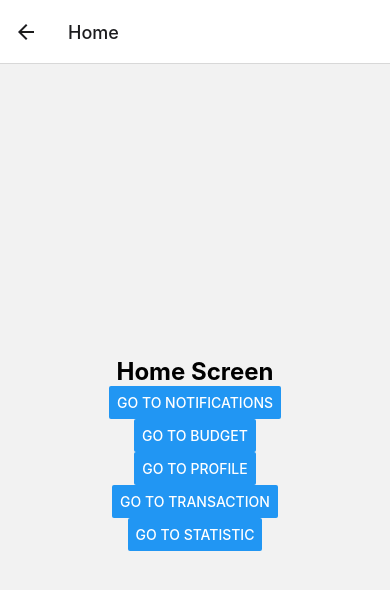
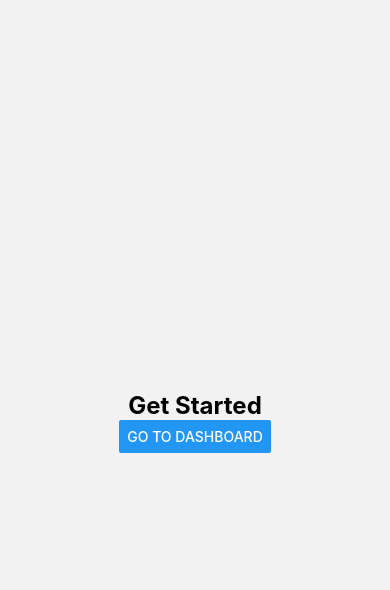
Before and after one commit to FloodedCandle/Personal-App, a React Native app: screen /Home in a window 390 px wide. Shown: the top 590 px of the page. Built offline with nearby package versions, Linux system fonts and the light colour scheme.

Commit message:
changed the navigation buttons into a ham burger menu also added some icons to make it looks nice

```diff
--- a/App.js
+++ b/App.js
@@ -1,30 +1,30 @@
 import React from 'react';
+import { GestureHandlerRootView } from 'react-native-gesture-handler';
 import { NavigationContainer } from '@react-navigation/native';
 import { createStackNavigator } from '@react-navigation/stack';
-import HomeScreen from './src/screens/HomeScreen';
-import NotificationScreen from './src/screens/NotificationsScreen';
 import GetStartedScreen from './src/screens/GetStartedScreen';
-import BudgetScreen from './src/screens/BudgetScreen';
-import ProfileScreen from './src/screens/ProfileScreen';
-import TransactionScreen from './src/screens/TransactionsScreen';
-import StatisticScreen from './src/screens/StatisticsScreen';
+import DrawerNavigator from './src/components/DrawerNavigator';
 
 const Stack = createStackNavigator();
 
 const App = () => {
   return (
-    <NavigationContainer>
-      <Stack.Navigator initialRouteName="Getstarted">
-        <Stack.Screen name="Get" component={GetStartedScreen} />
-        <Stack.Screen name="Home" component={HomeScreen} />
-        <Stack.Screen name="Notification" component={NotificationScreen} />
-        <Stack.Screen name="Budget" component={BudgetScreen} />
-        <Stack.Screen name="Profile" component={ProfileScreen} />
-        <Stack.Screen name="Transaction" component={TransactionScreen} />
-        <Stack.Screen name="Statistic" component={StatisticScreen} />
-
-      </Stack.Navigator>
-    </NavigationContainer>
+    <GestureHandlerRootView style={{ flex: 1 }}>
+      <NavigationContainer>
+        <Stack.Navigator initialRouteName="GetStarted">
+          <Stack.Screen
+            name="GetStarted"
+            component={GetStartedScreen}
+            options={{ headerShown: false }}
+          />
+          <Stack.Screen
+            name="Drawer"
+            component={DrawerNavigator}
+            options={{ headerShown: false }}
+          />
+        </Stack.Navigator>
+      </NavigationContainer>
+    </GestureHandlerRootView>
   );
 };
 
--- a/babel.config.js
+++ b/babel.config.js
@@ -2,5 +2,6 @@ module.exports = function(api) {
   api.cache(true);
   return {
     presets: ['babel-preset-expo'],
+    plugins: ['react-native-reanimated/plugin'],
   };
 };
--- /dev/null
+++ b/src/components/DrawerNavigator.js
@@ -0,0 +1,57 @@
+import React from 'react';
+import { createDrawerNavigator } from '@react-navigation/drawer';
+import HomeScreen from '../screens/HomeScreen';
+import NotificationScreen from '../screens/NotificationsScreen';
+import BudgetScreen from '../screens/BudgetScreen';
+import ProfileScreen from '../screens/ProfileScreen';
+import TransactionScreen from '../screens/TransactionsScreen';
+import StatisticScreen from '../screens/StatisticsScreen';
+import CurrencyScreen from '../screens/CurrncyScreen';
+import { Text } from 'react-native';
+
+const Drawer = createDrawerNavigator();
+
+const DrawerNavigator = () => {
+  return (
+    <Drawer.Navigator initialRouteName="Home">
+        <Drawer.Screen
+        name="Profile"
+        component={ProfileScreen}
+        options={{ drawerIcon: () => <Text style={{ fontSize: 20 }}>👤</Text> }}
+      />
+      <Drawer.Screen
+        name="Home"
+        component={HomeScreen}
+        options={{ drawerIcon: () => <Text style={{ fontSize: 20 }}>🏠</Text> }}
+      />
+      <Drawer.Screen
+        name="Notification"
+        component={NotificationScreen}
+        options={{ drawerIcon: () => <Text style={{ fontSize: 20 }}>🔔</Text> }}
+      />
+      <Drawer.Screen
+        name="Budget"
+        component={BudgetScreen}
+        options={{ drawerIcon: () => <Text style={{ fontSize: 20 }}>💰</Text> }}
+      />
+
+      <Drawer.Screen
+        name="Transaction"
+        component={TransactionScreen}
+        options={{ drawerIcon: () => <Text style={{ fontSize: 20 }}>📈</Text> }}
+      />
+      <Drawer.Screen
+        name="Statistic"
+        component={StatisticScreen}
+        options={{ drawerIcon: () => <Text style={{ fontSize: 20 }}>📊</Text> }}
+      />
+      <Drawer.Screen
+        name="Currency"
+        component={CurrencyScreen}
+        options={{ drawerIcon: () => <Text style={{ fontSize: 20 }}>💱</Text> }}
+      />
+    </Drawer.Navigator>
+  );
+};
+
+export default DrawerNavigator;
--- a/src/screens/GetStartedScreen.js
+++ b/src/screens/GetStartedScreen.js
@@ -7,7 +7,7 @@ const GetStartedScreen = ({ navigation }) => {
       <Text style={styles.title}>Get Started</Text>
       <Button
         title="Go to Dashboard"
-        onPress={() => navigation.navigate('Home')}
+        onPress={() => navigation.navigate('Drawer')}
       />
     </View>
   );
--- a/src/screens/HomeScreen.js
+++ b/src/screens/HomeScreen.js
@@ -5,31 +5,6 @@ const HomeScreen = ({ navigation }) => {
   return (
     <View style={styles.container}>
       <Text style={styles.title}>Home Screen</Text>
-      <Button
-        style={styles.button}
-        title="Go to Notifications"
-        onPress={() => navigation.navigate('Notification')}
-      />
-      <Button
-        style={styles.button}
-        title="Go to Budget"
-        onPress={() => navigation.navigate('Budget')}
-      />
-      <Button
-        style={styles.button}
-        title="Go to Profile"
-        onPress={() => navigation.navigate('Profile')}
-      />
-      <Button
-        style={styles.button}
-        title="Go to Transaction"
-        onPress={() => navigation.navigate('Transaction')}
-      />
-      <Button
-        style={styles.button}
-        title="Go to Statistic"
-        onPress={() => navigation.navigate('Statistic')}
-      />
     </View>
   );
 };
```
Also changed, not shown: package.json (+6 -3 lines), 1 other file (tests, documents, lock files or other folders).
